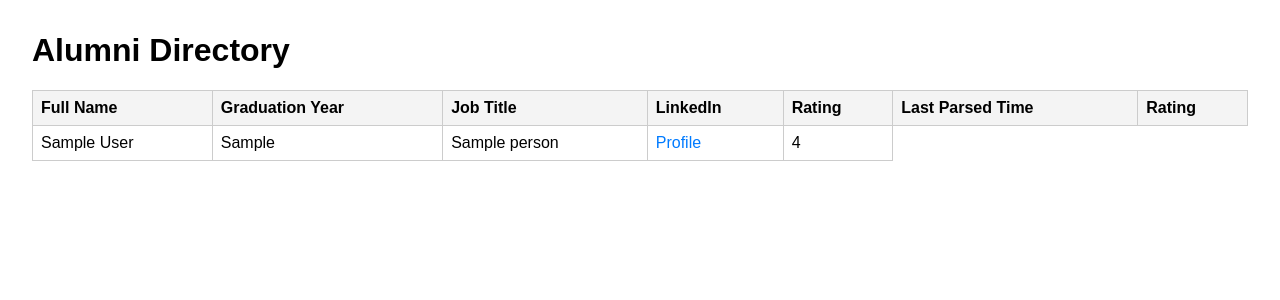
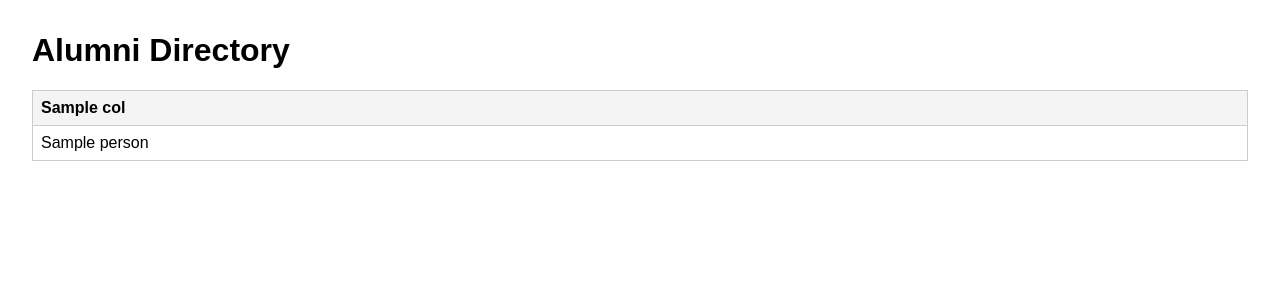
Before and after one commit to jjpaulose1/LinkingLions, a Flask app: template templates/index.html in a window 1280 px wide. Shown: the top 300 px of the page. Run offline with Flask 2, Linux system fonts and the light colour scheme; the template is opened without the code that fills it: most values are stand-ins (such as "Sample title", 1, 10 or a date in 2020).

Commit message:
Making the Index dynamic with the columns

```diff
--- a/templates/index.html
+++ b/templates/index.html
@@ -18,29 +18,23 @@
     <table>
   <thead>
     <tr>
-                <th>Full Name</th>
-                <th>Graduation Year</th>
-                <th>Job Title</th>
-                <th>LinkedIn</th>
-                <th>Rating</th>
-                <th>Last Parsed Time</th>
-                <th>Rating</th>
+      {% for col in columns %}
+        <th>{{ col }}</th>
+      {% endfor %}
     </tr>
   </thead>
   <tbody>
     {% for person in alumni %}
       <tr>
-                <td>{{ person.FullName }}</td>
-                <td>{{ person.GraduationYear2 }}</td>
-                <td>{{ person.JobTitle }}</td>
+        {% for col in columns %}
           <td>
-                    {% if person.LinkedInUrl and person.LinkedInUrl != 'N/A' %}
-                        <a href="{{ person.LinkedInUrl }}" target="_blank">Profile</a>
+            {% if col == "LinkedInUrl" and person[col] != "N/A" %}
+              <a href="{{ person[col] }}" target="_blank">Profile</a>
             {% else %}
-                        N/A
+              {{ person[col] }}
             {% endif %}
           </td>
-                <td>{{ person.Rating }}</td>
+        {% endfor %}
       </tr>
     {% endfor %}
   </tbody>
```
Lines whose indentation alone changed are shown as unchanged.
